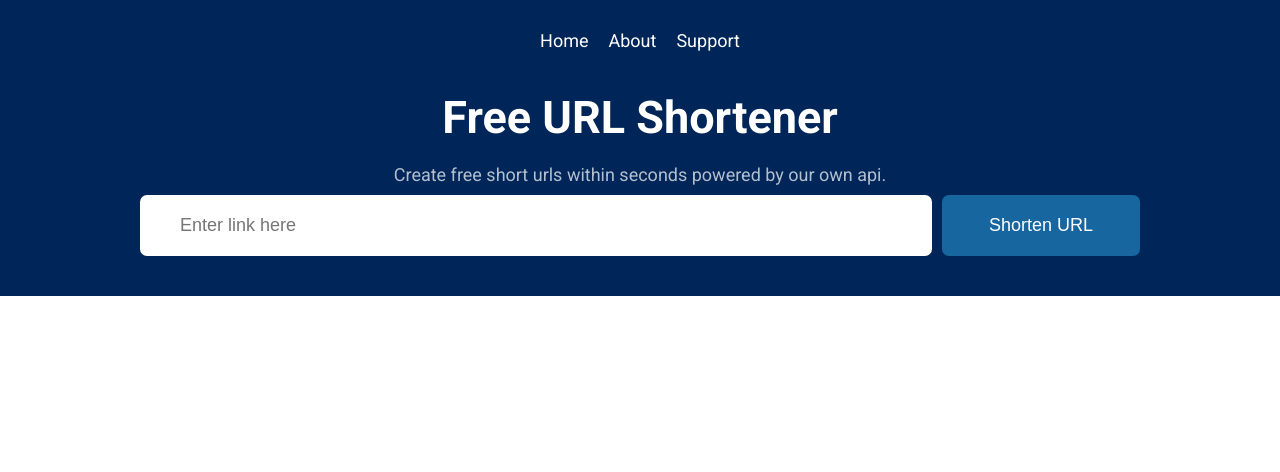
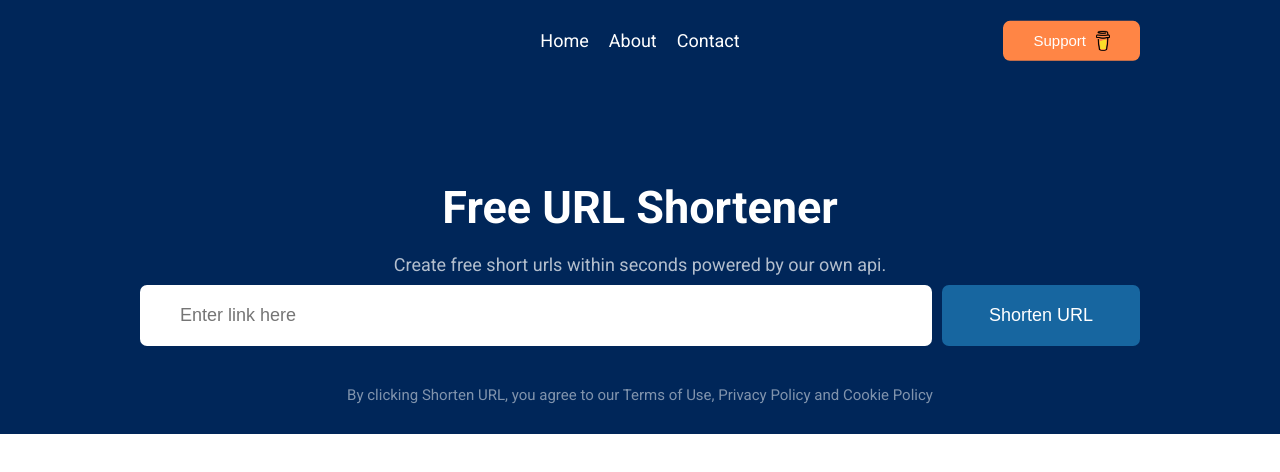
Before and after one commit to souravcodes1080/url-shortner, a React (Vite) app in the folder frontend/: page / in a window 1280 px wide. Shown: the top 472 px of the page. Built offline with nearby package versions, Linux system fonts and the light colour scheme.

Commit message:
buy me a coffee button

```diff
--- a/frontend/src/components/Header/Header.jsx
+++ b/frontend/src/components/Header/Header.jsx
@@ -1,5 +1,6 @@
 import React from "react";
 import "./header.css";
+import coffee from "../../assets/coffee.png"
 function Header() {
   return (
     <>
@@ -7,8 +8,11 @@ function Header() {
         <ul>
           <li>Home</li>
           <li>About</li>
-          <li>Support</li>
+          <li>Contact</li>
         </ul>
+        <button>
+          Support <img src={coffee} alt={"coffeecup"} width={"14px"} />
+        </button>
       </header>
     </>
   );
--- a/frontend/src/components/Header/header.css
+++ b/frontend/src/components/Header/header.css
@@ -1,3 +1,23 @@
+header{
+    position: relative;
+}
+header button{
+    position: absolute;
+    right: 0;
+    top:50%;
+    transform: translateY(-50%);
+    padding: 10px 30px;
+    background-color: #ff8545;
+    color: white;
+    font-size: 15px;
+    cursor: pointer;
+    outline: 0;
+    border: 0;
+    border-radius: 7px;
+    display: flex;
+    align-items: center;
+    gap: 10px;
+}
 header ul{
     display: flex;
     justify-content: center;
@@ -10,3 +30,9 @@ header ul{
 li{
     cursor: pointer;
 }
+
+@media (max-width:500px) {
+    header button{
+        display: none;
+    }
+}
--- a/frontend/src/components/Main/Main.jsx
+++ b/frontend/src/components/Main/Main.jsx
@@ -1,4 +1,4 @@
-import React, { useState } from "react";
+import React, { useEffect, useState } from "react";
 import "./main.css";
 import cross_icon from "../../assets/cross_icon.png";
 import url_icon from "../../assets/url_icon.png";
@@ -10,32 +10,38 @@ function Main() {
   const [showResult, setShowResult] = useState(false);
   const [loading, setLoading] = useState(false);
 
+  useEffect(()=>{
+    if(localStorage.getItem("shortUrl")){
+      setShowResult(true)
+    }
+  }, [])
   const onChangeHandler = (e) => {
     setLongUrl(e.target.value);
   };
   const onSubmitHandler = async (e) => {
     e.preventDefault();
+    localStorage.setItem("longUrl", longUrl);
     setShowResult(true);
-    setLoading(true)
+    setLoading(true);
     const response = await axios.post(`${BACKEND_DOMAIN}/api/shorten`, {
       longUrl: longUrl,
     });
-    console.log(response.data)
+    console.log(response.data);
     if (response.data.success) {
-        setLoading(false)
+      setLoading(false);
       setShortUrl(response.data.shortUrl);
-    }else{
-        setLoading(false)
-        setShowResult(false);
-        alert(response.data.message)
+      localStorage.setItem("shortUrl", response.data.shortUrl);
+    } else {
+      setLoading(false);
+      setShowResult(false);
+      alert(response.data.message);
     }
   };
-  const copyToClipboard = () =>{
-    navigator.clipboard.writeText(shortUrl)
-    .then(()=>{
-        alert("copied to clipboard!!")
-    })
-  }
+  const copyToClipboard = () => {
+    navigator.clipboard.writeText(shortUrl).then(() => {
+      alert("copied to clipboard!!");
+    });
+  };
 
   return (
     <>
@@ -45,7 +51,7 @@ function Main() {
         <form onSubmit={onSubmitHandler}>
           <input
             type="text"
-            value={longUrl}
+            value={longUrl || localStorage.getItem("longUrl")}
             onChange={onChangeHandler}
             placeholder="Enter link here"
           />
@@ -53,19 +59,26 @@ function Main() {
         </form>
         {showResult ? (
           <>
-           {loading ? <p>Generating ...</p>:  <div className="short-url-result">
-              <button className="copy-btn" onClick={copyToClipboard}>Copy</button>
-              <a href={shortUrl} target="_blank">
-                {shortUrl} <img src={url_icon} alt="url" width={"18px"} />
-              </a>
-              <span onClick={() => setShowResult(false)}>
-                <img src={cross_icon} alt="cross" width={"16px"} />
-              </span>
-            </div>}
+            {loading ? (
+              <p>Generating ...</p>
+            ) : (
+              <div className="short-url-result">
+                <button className="copy-btn" onClick={copyToClipboard}>
+                  Copy
+                </button>
+                <a href={shortUrl} target="_blank">
+                  {shortUrl || localStorage.getItem("shortUrl")} <img src={url_icon} alt="url" width={"18px"} />
+                </a>
+                <span onClick={() => {setShowResult(false); localStorage.setItem("longUrl", "")}}>
+                  <img src={cross_icon} alt="cross" width={"16px"} />
+                </span>
+              </div>
+            )}
           </>
         ) : (
           <></>
         )}
+        <p className="policy">By clicking Shorten URL, you agree to our Terms of Use, Privacy Policy and Cookie Policy</p>
       </main>
     </>
   );
--- a/frontend/src/components/Main/main.css
+++ b/frontend/src/components/Main/main.css
@@ -3,6 +3,7 @@ main h1{
     font-size: 45px;
     color: white;
     padding: 10px 0;
+    padding-top: 100px;
 }
 main p{
     color: white;
@@ -72,7 +73,12 @@ main .short-url-result{
     background-color: #1766a0;
     color: white;
 }
-
+.policy{
+    padding-top: 20px;
+    opacity: 0.5;
+    font-size: 15px;
+    font-weight: 400;
+}
 @media (max-width:800px) {
     main h1{
         font-size: 35px;
```
Also changed, not shown: frontend/src/assets/coffee.png (added).
